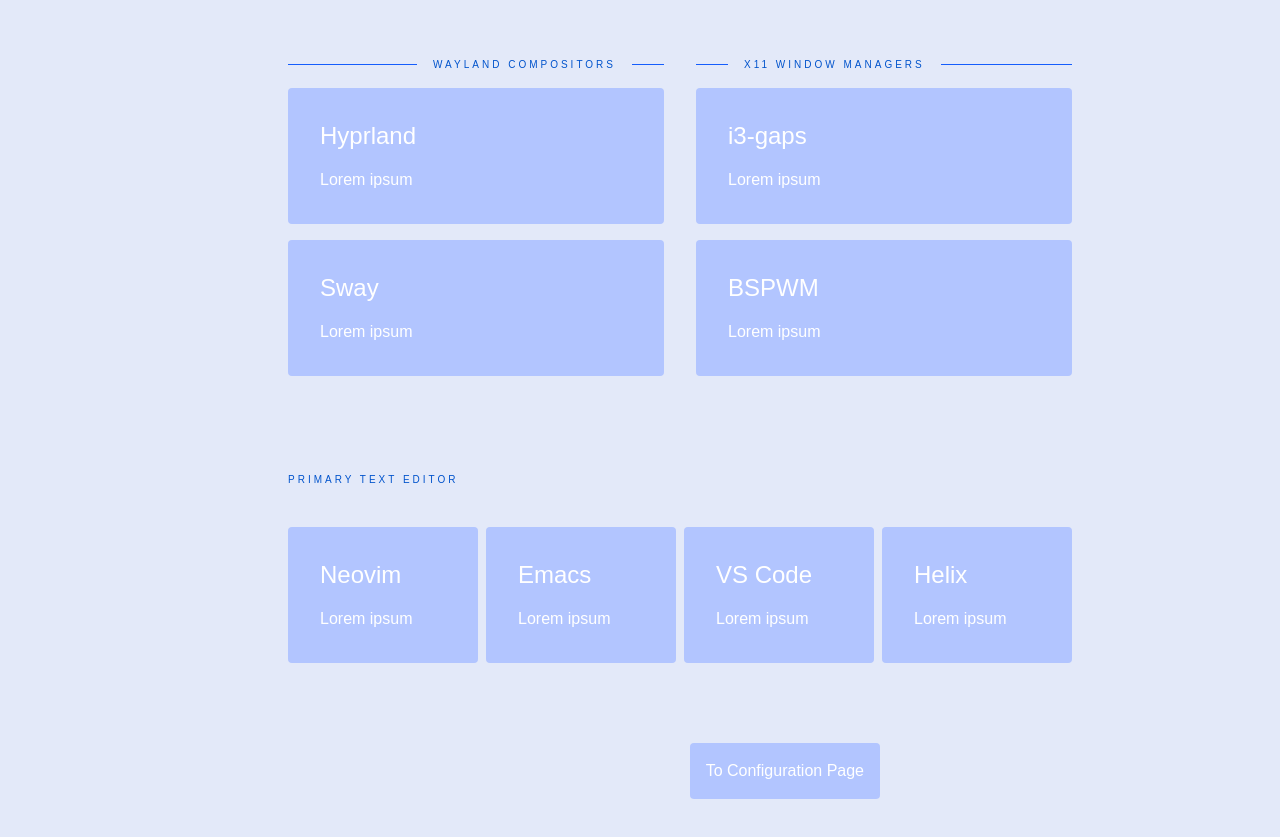
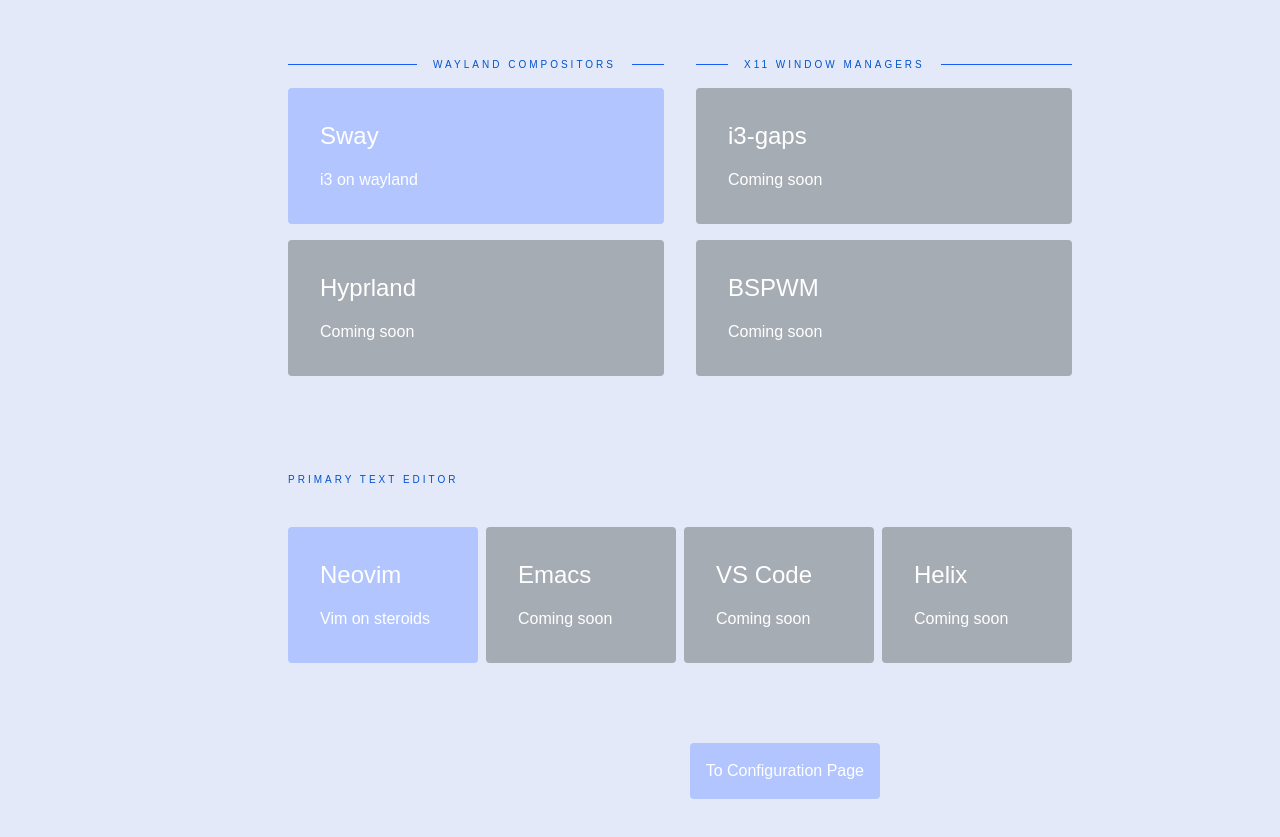
Before and after one commit to GoofyGoblin/jsi, a website built with Vite: page index.html in a window 1280 px wide. Shown: the part 219-1056 px from the top of the page. Built offline with nearby package versions, Linux system fonts and the light colour scheme; a web font is replaced by a local one.

```diff
--- a/index.html
+++ b/index.html
@@ -75,6 +75,7 @@
                             <button
                                 class="w-full text-left px-4 py-2 hover:bg-gray-100 dark:hover:bg-gray-700"
                                 role="menuitem"
+                                id="settings-btn"
                             >
                                 Settings
                             </button>
@@ -148,20 +149,6 @@
                         </div>
 
                         <div>
-                            <!-- hyprland card start -->
-                            <div
-                                id="hyprland_box"
-                                class="tilingwm-selector-bg mb-4"
-                            >
-                                <h4 class="selector-text prevent-select">
-                                    Hyprland
-                                </h4>
-                                <p class="selector-desc prevent-select">
-                                    Lorem ipsum
-                                </p>
-                            </div>
-                            <!-- hyprland cart end -->
-
                             <!-- sway card start -->
                             <div
                                 id="sway_box"
@@ -171,10 +158,23 @@
                                     Sway
                                 </h4>
                                 <p class="selector-desc prevent-select">
-                                    Lorem ipsum
+                                    i3 on wayland
                                 </p>
                                 <!-- sway card end -->
                             </div>
+                            <!-- hyprland card start -->
+                            <div
+                                id="hyprland_box"
+                                class="tilingwm-selector-bg-2 mb-4"
+                            >
+                                <h4 class="selector-text prevent-select">
+                                    Hyprland
+                                </h4>
+                                <p class="selector-desc prevent-select">
+                                    Coming soon
+                                </p>
+                            </div>
+                            <!-- hyprland cart end -->
                         </div>
                     </div>
                     <!-- wayland column end -->
@@ -197,12 +197,15 @@
 
                         <div>
                             <!-- i3 card start-->
-                            <div id="i3_box" class="tilingwm-selector-bg mb-4">
+                            <div
+                                id="i3_box"
+                                class="tilingwm-selector-bg-2 mb-4"
+                            >
                                 <h4 class="selector-text prevent-select">
                                     i3-gaps
                                 </h4>
                                 <p class="selector-desc prevent-select">
-                                    Lorem ipsum
+                                    Coming soon
                                 </p>
                             </div>
                             <!-- i3 card end-->
@@ -210,13 +213,13 @@
                             <!-- bspwm card start-->
                             <div
                                 id="bspwm_box"
-                                class="tilingwm-selector-bg mb-4"
+                                class="tilingwm-selector-bg-2 mb-4"
                             >
                                 <h4 class="selector-text prevent-select">
                                     BSPWM
                                 </h4>
                                 <p class="selector-desc prevent-select">
-                                    Lorem ipsum
+                                    Coming soon
                                 </p>
                             </div>
                             <!-- bspwm card end-->
@@ -247,28 +250,28 @@
                             <!-- neovim box start -->
                             <div class="editor-selector-bg" id="neovim_box">
                                 <h5 class="selector-text">Neovim</h5>
-                                <p class="selector-desc">Lorem ipsum</p>
+                                <p class="selector-desc">Vim on steroids</p>
                             </div>
                             <!-- neovim box end -->
 
                             <!-- emacs box start -->
-                            <div class="editor-selector-bg" id="emacs_box">
+                            <div class="editor-selector-bg-2" id="emacs_box">
                                 <h5 class="selector-text">Emacs</h5>
-                                <p class="selector-desc">Lorem ipsum</p>
+                                <p class="selector-desc">Coming soon</p>
                             </div>
                             <!-- emacs box end -->
 
                             <!-- vscode box start -->
-                            <div class="editor-selector-bg" id="code_box">
+                            <div class="editor-selector-bg-2" id="code_box">
                                 <h5 class="selector-text">VS Code</h5>
-                                <p class="selector-desc">Lorem ipsum</p>
+                                <p class="selector-desc">Coming soon</p>
                             </div>
                             <!-- vscode box end -->
 
                             <!-- helix box start -->
-                            <div class="editor-selector-bg" id="helix_box">
+                            <div class="editor-selector-bg-2" id="helix_box">
                                 <h5 class="selector-text">Helix</h5>
-                                <p class="selector-desc">Lorem ipsum</p>
+                                <p class="selector-desc">Coming soon</p>
                             </div>
                             <!-- helix box end -->
                         </div>
--- a/src/style.css
+++ b/src/style.css
@@ -24,8 +24,16 @@
     @apply relative bg-surface-tint p-8 rounded-lg hover:bg-[#bdcdfc] dark:bg-surface-container dark:hover:bg-surface-container-high cursor-pointer overflow-hidden;
 }
 
+.tilingwm-selector-bg-2 {
+    @apply relative bg-on-surface-variant p-8 rounded-lg dark:bg-surface-container-low cursor-pointer overflow-hidden;
+}
+
 .editor-selector-bg {
     @apply relative bg-surface-tint p-8 rounded-lg hover:bg-[#bdcdfc] dark:bg-surface-container dark:hover:bg-surface-container-high cursor-pointer overflow-hidden w-[34.3rem] md:w-2xl;
+}
+
+.editor-selector-bg-2 {
+    @apply relative bg-on-surface-variant p-8 rounded-lg dark:bg-surface-container-low cursor-pointer overflow-hidden w-[34.3rem] md:w-2xl;
 }
 
 .selector-text {
--- a/texteditor2.html
+++ b/texteditor2.html
@@ -74,6 +74,7 @@
                         <button
                             class="w-full text-left px-4 py-2 hover:bg-gray-100 dark:hover:bg-gray-700"
                             role="menuitem"
+                            id="settings-btn"
                         >
                             Settings
                         </button>
@@ -449,7 +450,7 @@
                 </svg>
                 <h5>Import</h5>
             </button>
-            <input type="file" id="import-input" class="hidden">
+            <input type="file" id="import-input" class="hidden" />
         </div>
         <!-- bottom canvas end -->
 
--- a/tilingwm2.html
+++ b/tilingwm2.html
@@ -82,6 +82,7 @@
                         <button
                             class="w-full text-left px-4 py-2 hover:bg-gray-100 dark:hover:bg-gray-700"
                             role="menuitem"
+                            id="account-settings-btn"
                         >
                             Settings
                         </button>
@@ -696,7 +697,7 @@
                 </svg>
                 <h5>Import</h5>
             </button>
-            <input type="file" id="import-input" class="hidden">
+            <input type="file" id="import-input" class="hidden" />
             <button id="restore-btn" class="text-blue-200">restore</button>
         </div>
         <!-- bottom canvas end -->
```
Also changed, not shown: src/account.mts, src/index.mts, src/tilingwm.mts.
